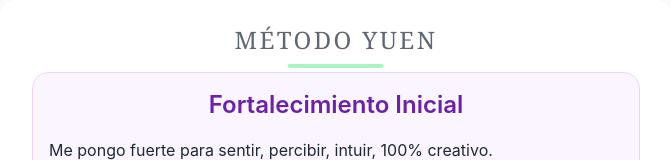
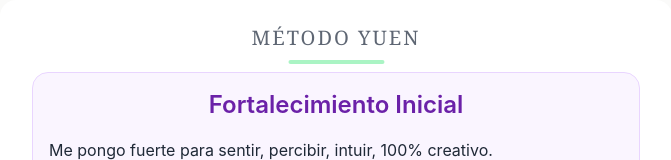
Before and after one commit to Yamelli/fuerte-yammi, a React (Create React App) app: page / in a window 1280 px wide. Shown: the top 160 px of the page, without its empty margins (304-975 px from the left). Built offline with nearby package versions, Linux system fonts and the light colour scheme.

Commit message:
UI: Ajuste de padding en bloques de texto para mejorar la visualización móvil

```diff
--- a/src/App.js
+++ b/src/App.js
@@ -1003,7 +1003,7 @@
       <div className="bg-white p-8 rounded-2xl shadow-xl w-full sm:max-w-xl md:max-w-2xl text-center relative overflow-hidden">
         {/* Top "MÉTODO YUEN" */}
         <div className="absolute top-6 left-1/2 -translate-x-1/2 text-center z-10">
-          <h1 className="text-2xl font-serif text-gray-700 tracking-widest opacity-80 mb-2">
+          <h1 className="text-xl font-serif text-gray-700 tracking-widest opacity-80 mb-2">
             MÉTODO YUEN
           </h1>
           {/* Decorative line, similar to the image's brush stroke */}
```
